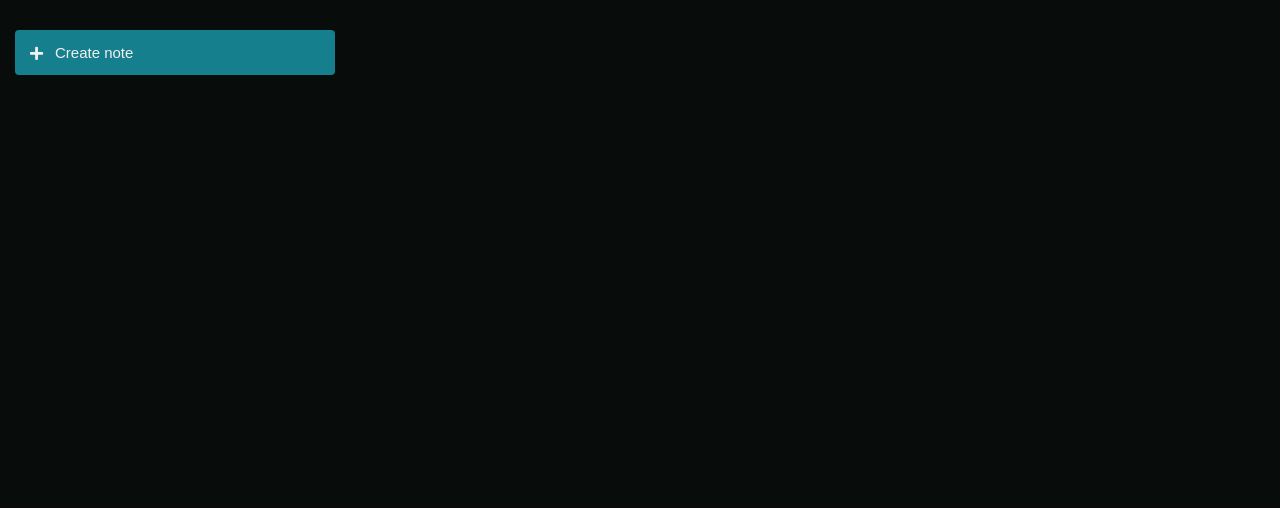
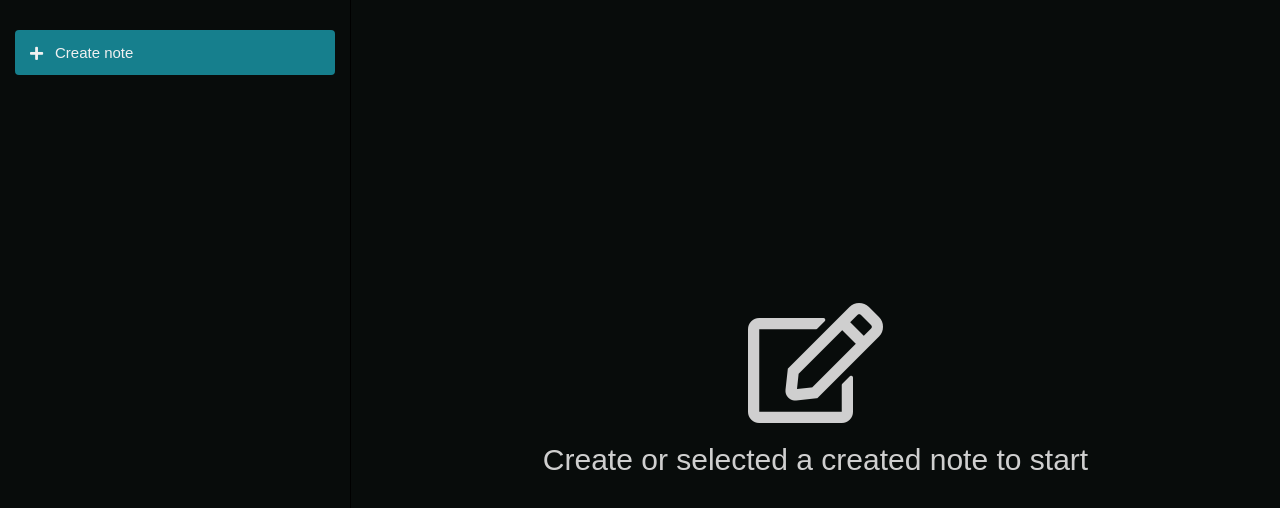
Before and after one commit to ivandiasramos/notes-test, an Angular app: page / in a window 1280 px wide. Shown: the top 508 px of the page. Built offline with nearby package versions, Linux system fonts and the light colour scheme.

Commit message:
noNote feature

```diff
--- a/src/app/home/aside/aside.component.scss
+++ b/src/app/home/aside/aside.component.scss
@@ -55,7 +55,7 @@
 }
 
 .header {
-    margin: 3rem 0;
+    padding: 3rem 0;
 }
 
 .trash-button {
--- a/src/app/home/home.component.html
+++ b/src/app/home/home.component.html
@@ -5,8 +5,21 @@
         (removedNote)="removeNote($event)">
     </app-aside>
 </div>
-<div class="main" *ngIf="currentNote">
-    <app-main
-        [note]="currentNote">
-    </app-main>
+
+
+<div class="main">
+    <ng-container *ngIf="currentNote; else noNote">
+        <app-main
+            [note]="currentNote">
+        </app-main>
+    </ng-container>
+
+    <ng-template #noNote>
+        <div class="no-note">
+            <div class="text-center">
+                <em class="far fa-edit icon"></em>
+                <h1 class="page-title">Create or selected a created note to start</h1>
+            </div>
+        </div>
+    </ng-template>
 </div>
--- a/src/app/home/home.component.scss
+++ b/src/app/home/home.component.scss
@@ -1,3 +1,5 @@
+@import './../../assets/styles/component.scss';
+
 $aside-width: 350px;
 
 :host {
@@ -13,8 +15,26 @@ $aside-width: 350px;
 
 .main {
     width: calc(100% - #{$aside-width});
+    border-left: 1px solid black;
 }
 
 .aside {
     width: $aside-width;
 }
+
+.no-note {
+    display: flex;
+    justify-content: center;
+    align-items: center;
+    height: 100%;
+    width: 100%;
+
+    .page-title {
+        font-size: 3rem;
+        font-weight: $font-regular;
+    }
+
+    .icon {
+        font-size: 12rem;
+    }
+}
--- a/src/assets/styles/base/base.scss
+++ b/src/assets/styles/base/base.scss
@@ -1,10 +1,15 @@
+body, html {
+  height: 100%;
+  width: 100%;
+  margin: 0;
+}
+
 html {
   line-height: 1.15;
   font-size: $base-font-size;
 }
 
 body {
-  margin: 0;
   font-size: 1.6rem;
   color: $tertiary-color;
   background-color: $primary-color;
--- a/src/assets/styles/objects/objects.layout.scss
+++ b/src/assets/styles/objects/objects.layout.scss
@@ -11,3 +11,7 @@
     border: none;
     background: transparent;
 }
+
+.text-center {
+    text-align: center;
+}
```
